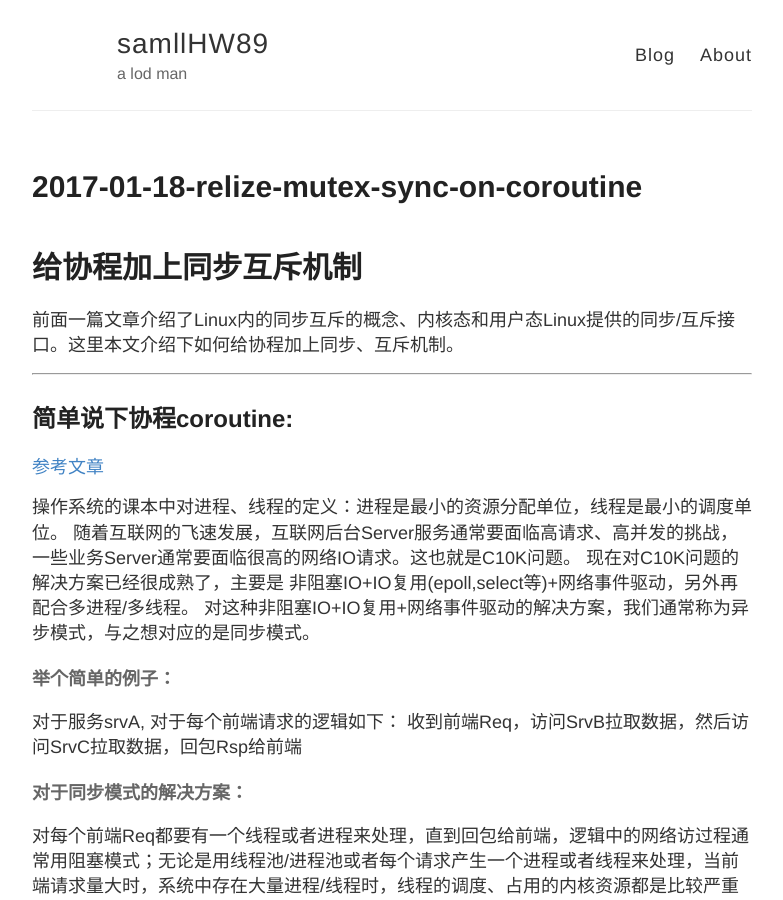
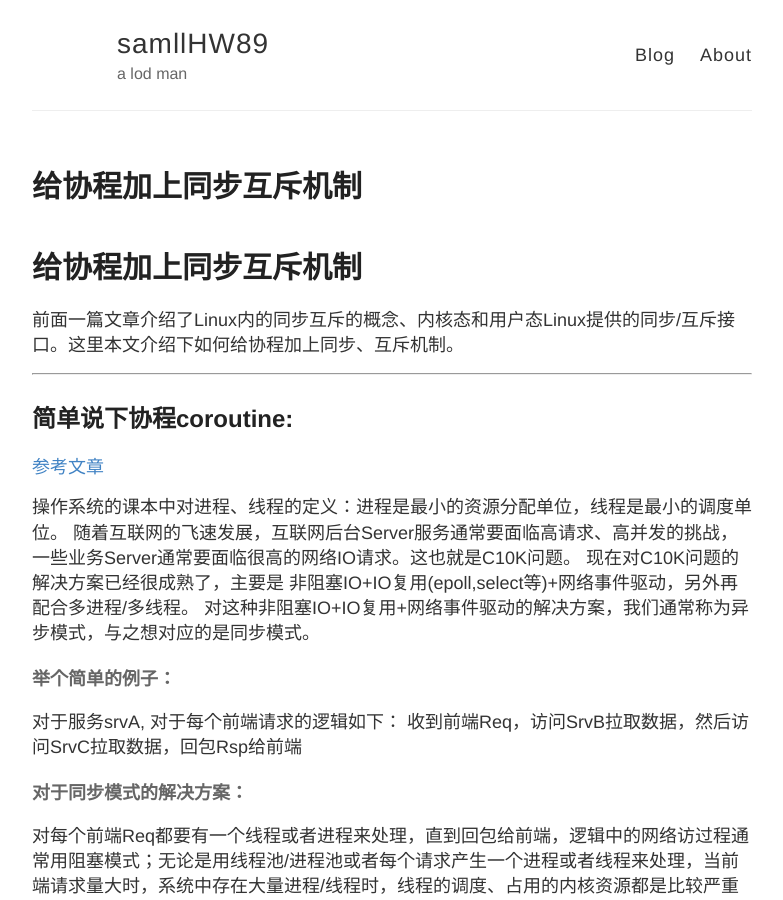
Before and after one commit to smallHW89/smallHW89.github.io, a Jekyll site: the page built from _posts/2017-01-18-relize-mutex-sync-on-coroutine.md, in a window 1280 px wide and 900 px high. Shown: the whole window, without its empty margins (248-1031 px from the left). Built offline with Jekyll 4.4.1, drawn with Linux system fonts in a browser that asks for light colours; comment, search, counter and statistics services are not loaded.

Commit message:
Update 2017-01-18-relize-mutex-sync-on-coroutine.md

```diff
--- a/_posts/2017-01-18-relize-mutex-sync-on-coroutine.md
+++ b/_posts/2017-01-18-relize-mutex-sync-on-coroutine.md
@@ -1,6 +1,6 @@
 ---
 layout: post
-title: 2017-01-18-relize-mutex-sync-on-coroutine
+title: 给协程加上同步互斥机制
 ---
 
 #   给协程加上同步互斥机制
```
